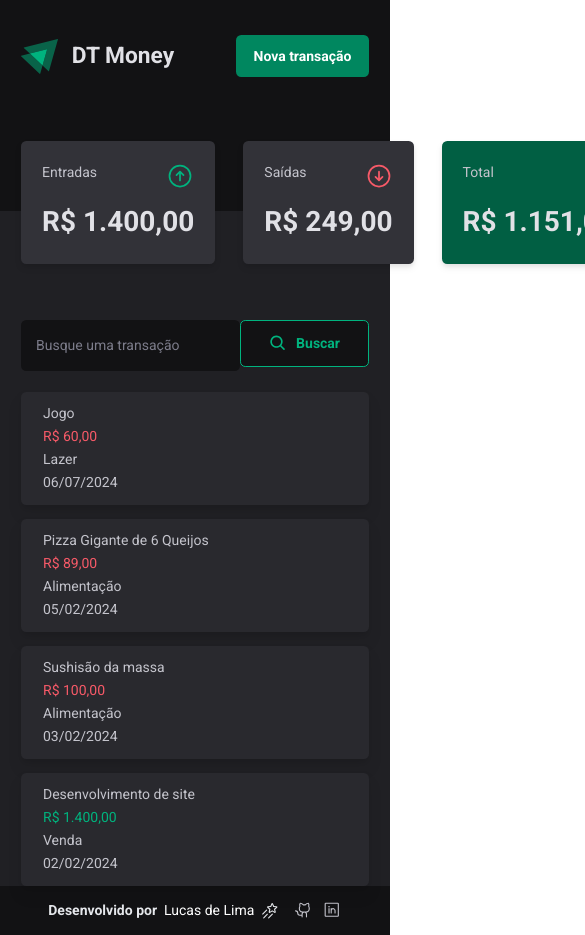
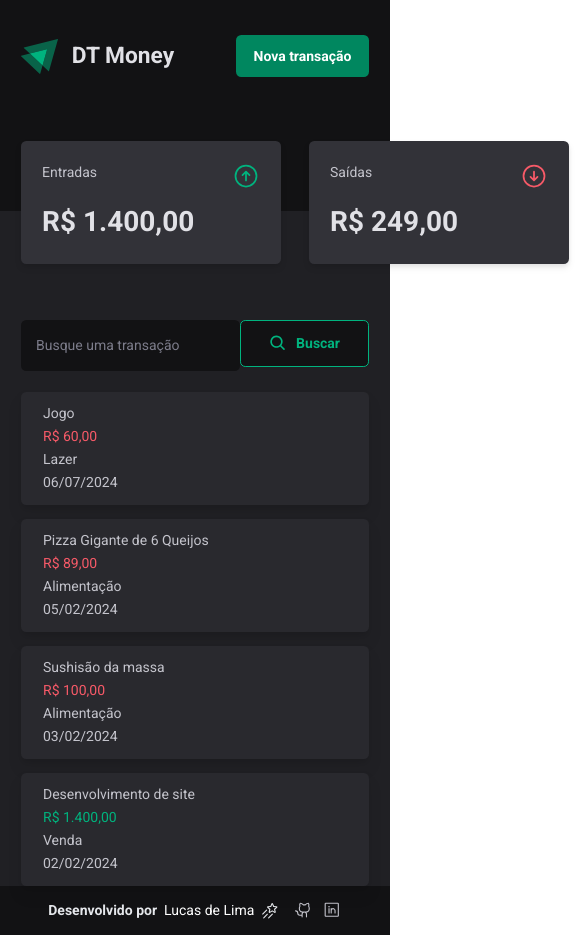
Before and after one commit to Aszurar/DT-money, a React (Vite) app: page / in a window 390 px wide. Shown: the top 935 px of the page, 585 px wide, since content can reach past the window. Built offline with nearby package versions, Linux system fonts and the light colour scheme; data requests are answered from the project's data file.

Commit message:
📱Melhoria de responsividade nos Cards 📱

```diff
--- a/src/components/Dashboard/HighLightCard/index.tsx
+++ b/src/components/Dashboard/HighLightCard/index.tsx
@@ -7,9 +7,10 @@
 
 const highLightCard = tv({
   slots: {
-    container:
-      'flex flex-col bg-gray-600 w-highlightcard drop-shadow-md p-6 gap-3 rounded-md',
+    container: `flex flex-col bg-gray-600 w-highlightcard min-w-highlightcard p-6
+    gap-3 rounded-md drop-shadow-md `,
     icon: 'text-2.5xl self-center',
+    label: 'text-gray-300',
   },
   variants: {
     variant: {
@@ -21,6 +22,7 @@
       },
       total: {
         container: 'bg-green-700',
+        label: 'text-gray-200',
         icon: 'text-white',
       },
     },
@@ -36,7 +38,7 @@
 }
 
 export function HighLightCard({ variant, value }: HighLightCardProps) {
-  const { container, icon } = highLightCard({ variant })
+  const { container, icon, label } = highLightCard({ variant })
   const titleVariant = variant ?? 'income'
 
   const title = {
@@ -57,9 +59,7 @@
   return (
     <div className={container()}>
       <header className="flex justify-between">
-        <h2 className="self-start text-gray-300 ">
-          {title[titleVariant].title}
-        </h2>
+        <h2 className={`self-start ${label()}`}>{title[titleVariant].title}</h2>
         {title[titleVariant].icon}
       </header>
 
```
